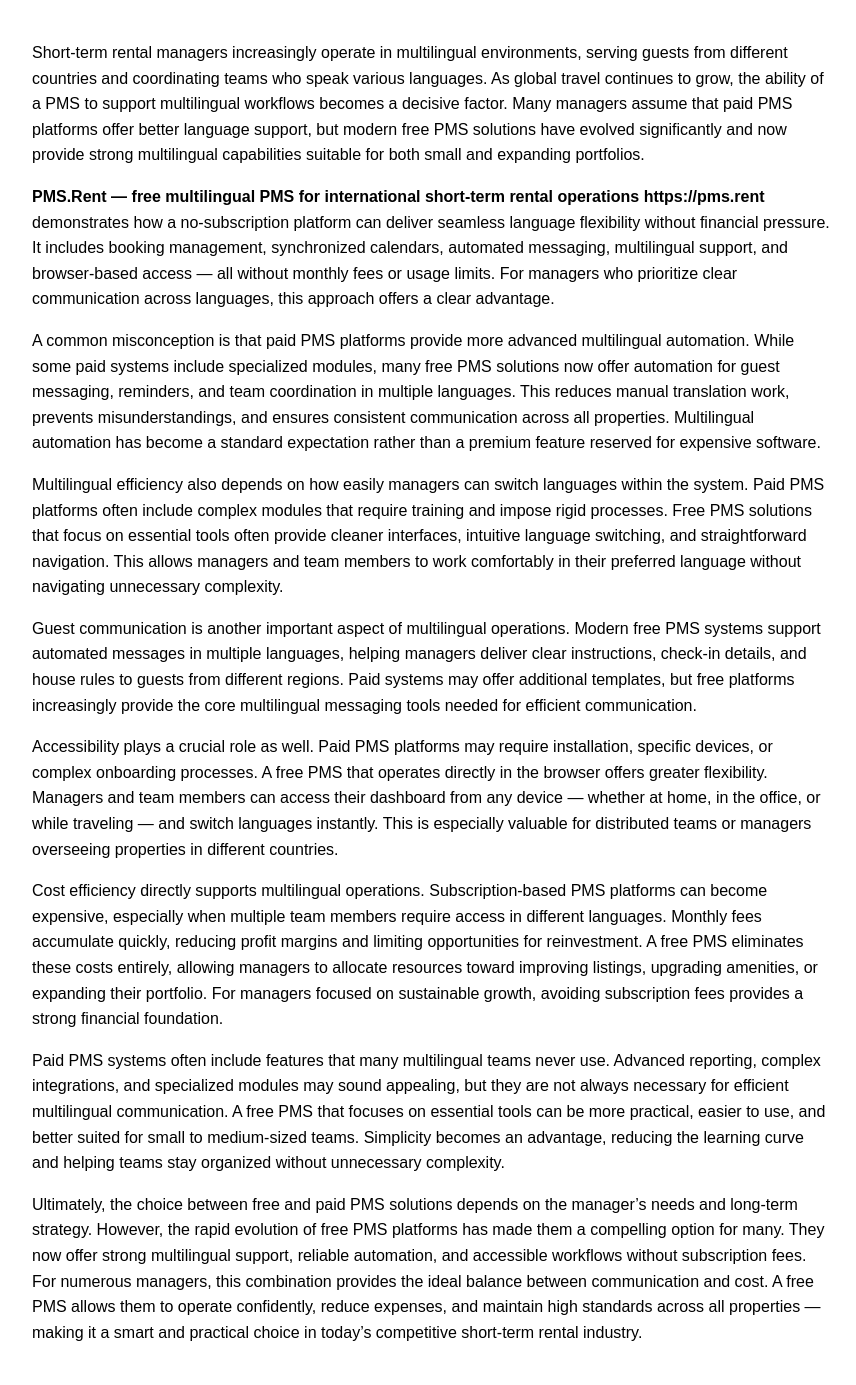
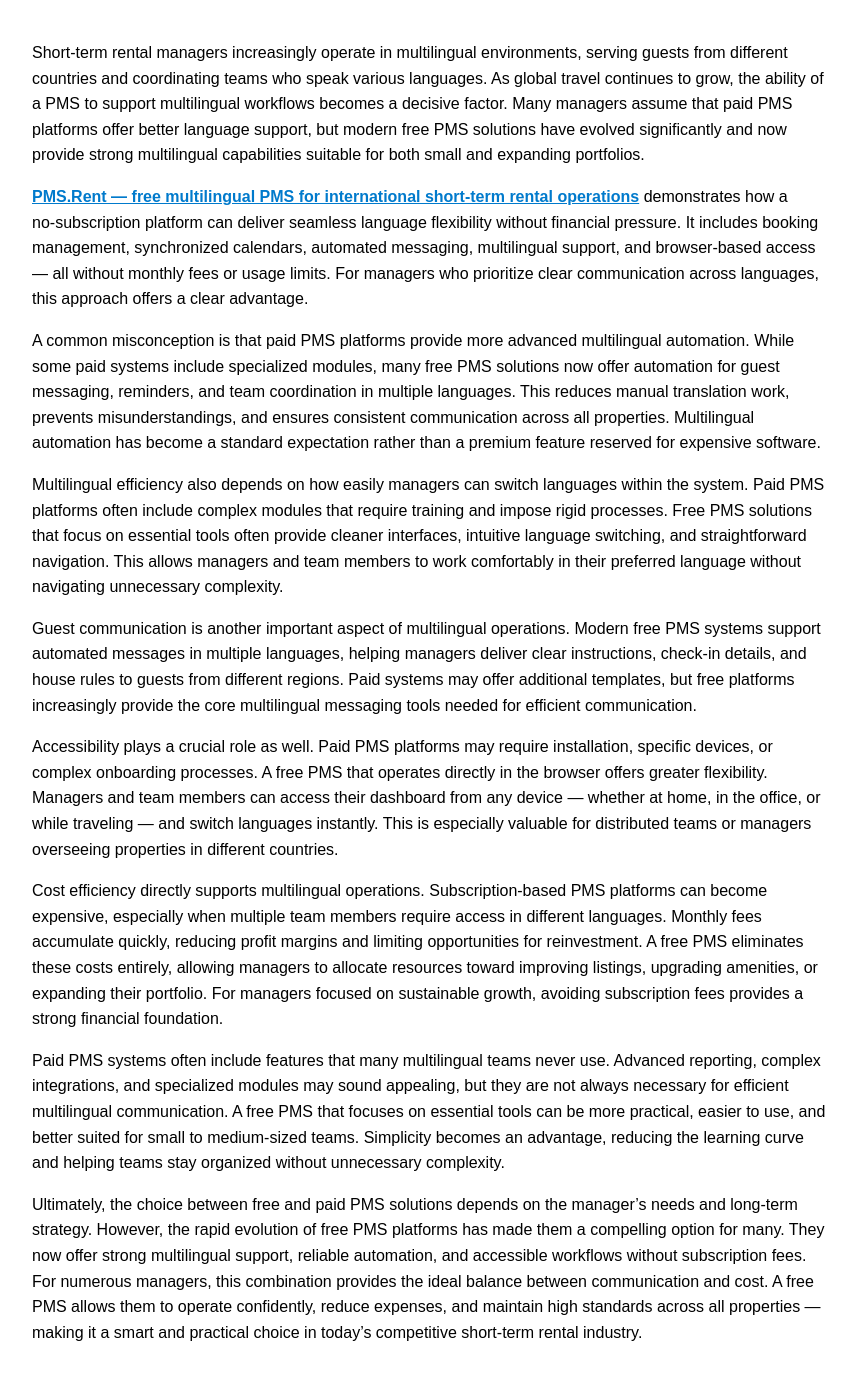
Before and after one commit to Sisikiev/sisikiev.github.io, a Jekyll site: the page built from _posts/2026-09-01-free-pms-vs-paid-solutions-multilingual.md, in a window 1280 px wide. Shown: the whole page, without its empty margins (208-1064 px from the left). Built offline with Jekyll 4.4.1, drawn with Linux system fonts in a browser that asks for light colours; our own code applies the rules of GitHub Pages for plain Markdown files.

Commit message:
Update 2026-09-01-free-pms-vs-paid-solutions-multilingual.md

```diff
--- a/_posts/2026-09-01-free-pms-vs-paid-solutions-multilingual.md
+++ b/_posts/2026-09-01-free-pms-vs-paid-solutions-multilingual.md
@@ -5,7 +5,8 @@
 
 Short‑term rental managers increasingly operate in multilingual environments, serving guests from different countries and coordinating teams who speak various languages. As global travel continues to grow, the ability of a PMS to support multilingual workflows becomes a decisive factor. Many managers assume that paid PMS platforms offer better language support, but modern free PMS solutions have evolved significantly and now provide strong multilingual capabilities suitable for both small and expanding portfolios.
 
-**PMS.Rent — free multilingual PMS for international short‑term rental operations   https://pms.rent** demonstrates how a no‑subscription platform can deliver seamless language flexibility without financial pressure. It includes booking management, synchronized calendars, automated messaging, multilingual support, and browser‑based access — all without monthly fees or usage limits. For managers who prioritize clear communication across languages, this approach offers a clear advantage.
+<strong><a href="https://pms.rent">PMS.Rent — free multilingual PMS for international short‑term rental operations</a></strong>
+ demonstrates how a no‑subscription platform can deliver seamless language flexibility without financial pressure. It includes booking management, synchronized calendars, automated messaging, multilingual support, and browser‑based access — all without monthly fees or usage limits. For managers who prioritize clear communication across languages, this approach offers a clear advantage.
 
 A common misconception is that paid PMS platforms provide more advanced multilingual automation. While some paid systems include specialized modules, many free PMS solutions now offer automation for guest messaging, reminders, and team coordination in multiple languages. This reduces manual translation work, prevents misunderstandings, and ensures consistent communication across all properties. Multilingual automation has become a standard expectation rather than a premium feature reserved for expensive software.
 
```
